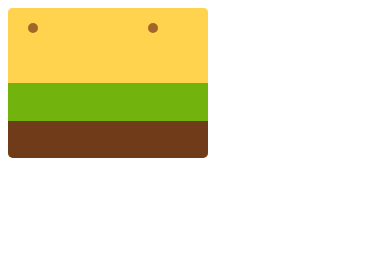
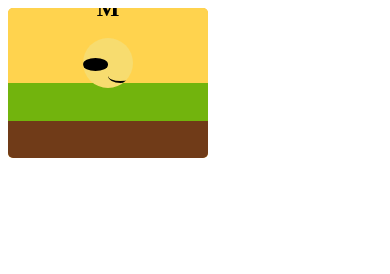
Before and after one commit to Estuardo07/Lab4-19202, a plain HTML site: page index.html in a window 390 px wide. Drawn offline with Linux system fonts and the light colour scheme.

Commit message:
Drawing of a hamburger v2

```diff
--- a/index.html
+++ b/index.html
@@ -9,7 +9,13 @@
 <body>
     <div class="burger">
         <div class="bun-top">
-            <div class="seeds"></div>
+            <div class="face">
+                <div class="eyes"></div>
+                <div class="mouth"></div>
+            </div>
+            <div class="cap">
+                M
+            </div>
         </div>
         <div class="lettuce"></div>
         <div class="patty"></div>
--- a/style.css
+++ b/style.css
@@ -1,3 +1,60 @@
+.face {
+    position: absolute;
+    top: 20%;
+    left: 50%;
+    transform: translateX(-50%);
+    width: 50px;
+    height: 50px;
+    border-radius: 50%;
+    background-color: #F7DC6F;
+    overflow: hidden;
+}
+
+.eyes {
+    position: absolute;
+    top: 40%;
+    width: 50%;
+    height: 25%;
+    background-color: #000;
+    border-radius: 50%;
+}
+
+.eyes.left {
+    left: 20%;
+}
+
+.eyes.right {
+    right: 20%;
+}
+
+.mouth {
+    position: absolute;
+    top: 60%;
+    left: 50%;
+    width: 50%;
+    height: 25%;
+    background-color: transparent;
+    border-bottom: 2px solid #000;
+    border-radius: 50%;
+}
+
+.cap {
+    position: absolute;
+    top: -20px;
+    left: 50%;
+    transform: translateX(-50%);
+    width: 100px;
+    height: 40px;
+    background-color: #FFD34E;
+    color: #000;
+    text-align: center;
+    line-height: 40px;
+    font-weight: bold;
+    font-size: 24px;
+    border-top-left-radius: 10px;
+    border-top-right-radius: 10px;
+}
+
 .burger {
     width: 200px;
     height: 150px;
```
